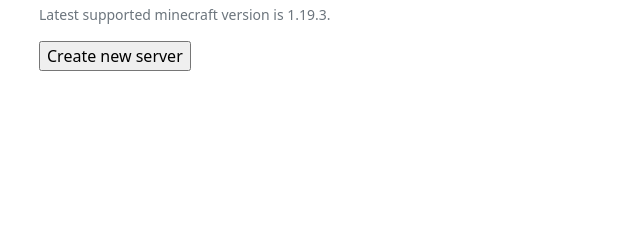
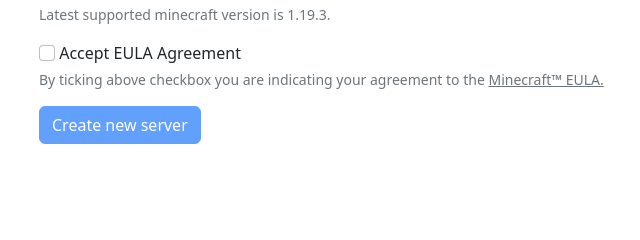
Before and after one commit to SleepyDiamonds/MC-Server-Wrapper, a Flask app: page /new-server in a window 1280 px wide. Shown: the part 428-668 px from the top of the page, without its empty margins (43-683 px from the left). Run offline with Flask 2, Linux system fonts and the light colour scheme.

Commit message:
Added EULA Checkbox

```diff
--- a/static/newserver.js
+++ b/static/newserver.js
@@ -1,4 +1,6 @@
 const versionSelectElement = document.getElementById("minecraftVersionSelect");
+const eulaCheckboxElement = document.getElementById("eulaCheckbox");
+const submitButtonElement = document.getElementById("submitButton");
 
 // https://api.papermc.io/docs/swagger-ui/index.html?configUrl=/openapi/swagger-config
 // Fetch latest available minecraft versions (https://api.papermc.io/v2/projects/paper).
@@ -30,7 +32,6 @@ async function updateForm() {
     // Select latest version by default.
     const latestVersion = paperVersions[paperVersions.length - 1];
     versionSelectElement.value = latestVersion;
-    console.log(latestVersion);
 
     paperVersions.forEach((version) => {
         const option = document.createElement("option");
@@ -40,4 +41,14 @@ async function updateForm() {
     });
 }
 
+// Update form.
 updateForm();
+
+// Check if user accepted Minecraft EULA.
+eulaCheckboxElement.addEventListener("change", (event) => {
+    if (event.currentTarget.checked) {
+        submitButtonElement.disabled = false;
+    } else {
+        submitButtonElement.disabled = true;
+    }
+});
--- a/templates/newserver.html
+++ b/templates/newserver.html
@@ -7,7 +7,7 @@
 <form action="{{ url_for('api_createNewServer') }}" method="post">
     <div class="mb-3">
         <label for="serverName" class="form-label">Server name</label>
-        <input type="text" name="name" class="form-control" id="serverName" aria-describedby="serverNameHelp" required>
+        <input type="text" pattern="^(\w+\.?)*\w+$" name="name" class="form-control" id="serverName" aria-describedby="serverNameHelp" required>
         <div id="serverNameHelp" class="form-text">This name will be used as name for server's directory and it will be added to <code>servers.json</code> file.</div>
     </div>
     <div class="mb-3">
@@ -25,7 +25,13 @@
         <select name="version" id="minecraftVersionSelect" class="form-select" aria-describedby="minecraftVersionSelectHelp"></select>
         <div id="minecraftVersionSelectHelp" class="form-text">Latest supported minecraft version is 1.19.3.</div>
     </div>
+    <div class="mb-3">
+        <input class="form-check-input" type="checkbox" value="" id="eulaCheckbox" aria-describedby="eulaCheckboxHelp">
+        <label for="eulaCheckbox" class="form-check-label">Accept EULA Agreement</label>
+        <div id="eulaCheckboxHelp" class="form-text">By ticking above checkbox you are indicating your agreement to the <a href="https://aka.ms/MinecraftEULA" class="text-muted">Minecraft&trade; EULA.</a></div>
+    </div>
     <input type="hidden" name="max-ram" value="2G">
-    <input type="submit" value="Create new server">
+    <!-- By default, submit button is disabled until user accepts Minecraft EULA. -->
+    <input type="submit" id="submitButton" class="btn btn-primary" value="Create new server" disabled>
 </form>
 {% endblock %}
```
